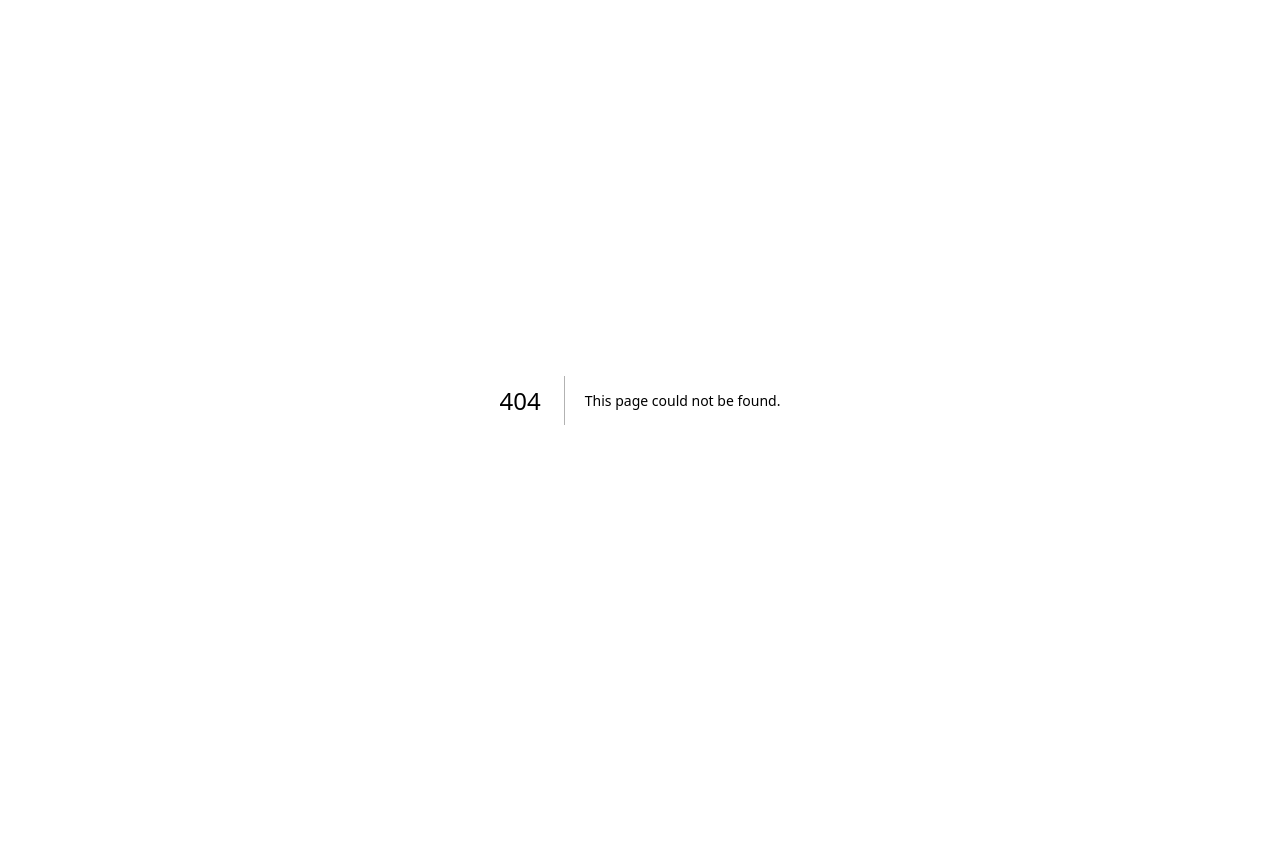
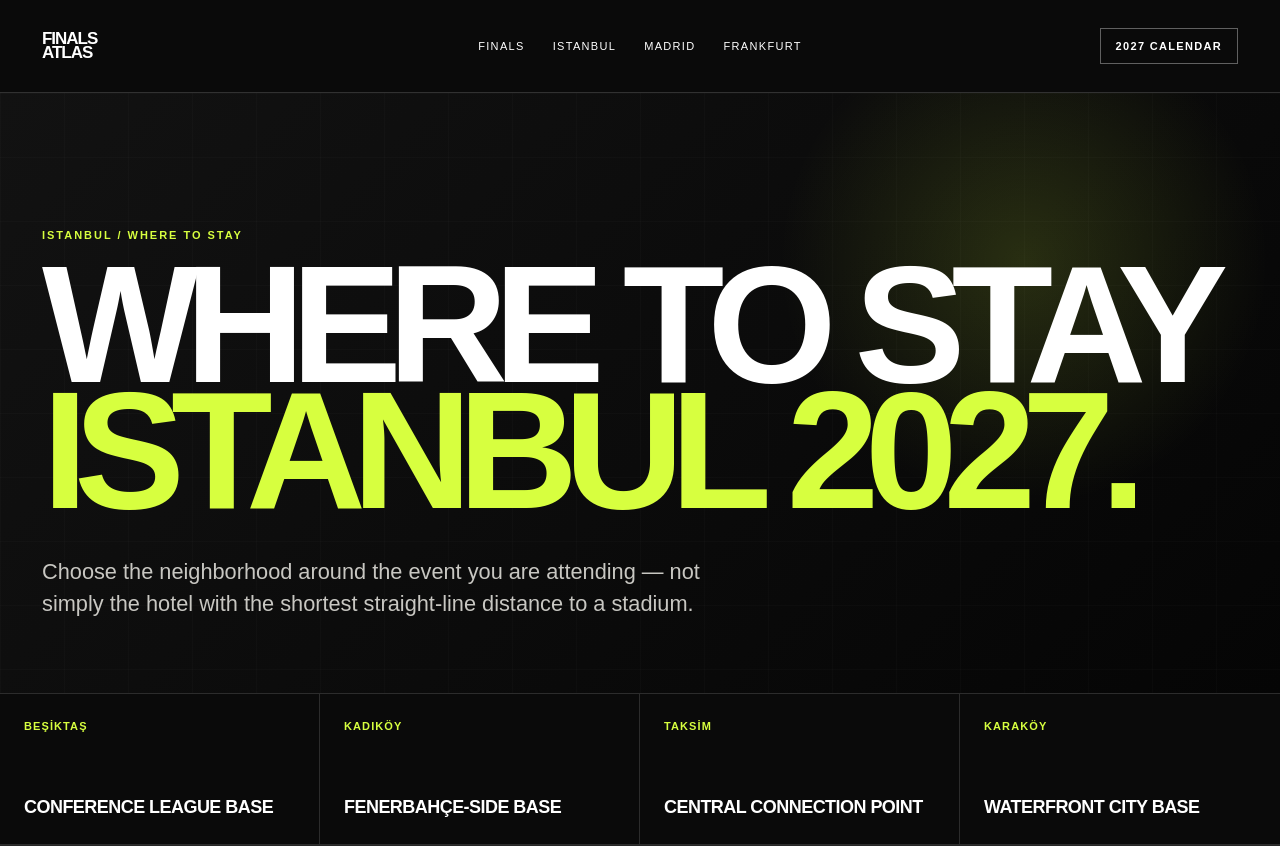
Before and after one commit to istanbulhighlights34-star/finalistanbul, a Next.js app: page /cities/istanbul/where-to-stay in a window 1280 px wide. Before the commit this address had no page. Shown: the top 846 px of the page. Before the commit the page ends 800 px from the top, so only its background shows below. Built offline with nearby package versions, Linux system fonts and the light colour scheme.

Commit message:
Add cities/istanbul/where-to-stay travel guide

```diff
--- /dev/null
+++ b/app/cities/istanbul/where-to-stay/page.tsx
@@ -0,0 +1,47 @@
+import type { Metadata } from "next";
+import TravelGuide from "../../../_components/TravelGuide";
+
+export const metadata: Metadata = {
+  title: "Where to Stay in Istanbul for the 2027 Finals",
+  description:
+    "Where to stay in Istanbul for the 2027 Spanish Super Cup and UEFA Conference League Final: Beşiktaş, Taksim, Karaköy, Kadıköy and stadium-first planning.",
+  alternates: { canonical: "/cities/istanbul/where-to-stay" },
+};
+
+export default function Page() {
+  return (
+    <TravelGuide
+      kicker="ISTANBUL / WHERE TO STAY"
+      title="WHERE TO STAY"
+      accent="ISTANBUL 2027."
+      lede="Choose the neighborhood around the event you are attending — not simply the hotel with the shortest straight-line distance to a stadium."
+      facts={[
+        ["BEŞİKTAŞ", "Conference League base"],
+        ["KADIKÖY", "Fenerbahçe-side base"],
+        ["TAKSİM", "Central connection point"],
+        ["KARAKÖY", "Waterfront city base"],
+      ]}
+      introTitle="ONE CITY. VERY DIFFERENT MATCHDAY BASES."
+      paragraphs={[
+        "Istanbul's 2027 football calendar is spread across both sides of the Bosphorus. The Spanish Super Cup uses Fenerbahçe, Beşiktaş and RAMS Park, while the UEFA Conference League final is at Beşiktaş Stadium. That makes neighborhood choice a transport decision as much as a hotel decision.",
+        "For a single match, staying on the same side of the city can simplify the day. For a multi-match trip, a central base with good rail or ferry connections can be more useful than being next to only one venue.",
+      ]}
+      cards={[
+        ["BEŞİKTAŞ", "The natural base for the Conference League final and the Spanish Super Cup semi-final at Tüpraş Stadium. Strong Bosphorus atmosphere and useful links toward Taksim and Kabataş."],
+        ["TAKSİM", "A flexible central option for visitors balancing football with sightseeing. The F1 funicular connects Taksim with Kabataş, where ferry and tram connections broaden your options."],
+        ["KARAKÖY", "Useful for the historic peninsula, Galata and waterfront transport. It is a city-first base rather than a stadium-first one, which suits longer stays."],
+        ["KADIKÖY", "The strongest base for the Fenerbahçe semi-final and Asian-side nightlife. Sabiha Gökçen Airport also connects to Kadıköy via the M4 metro corridor."],
+      ]}
+      relatedLinks={[
+        { href: "/cities/istanbul/airports-and-transport", label: "Istanbul airports & transport" },
+        { href: "/finals/spanish-super-cup-istanbul-2027", label: "Spanish Super Cup Istanbul 2027" },
+        { href: "/finals/conference-league-final-istanbul-2027", label: "Conference League Final Istanbul 2027" },
+        { href: "/cities/istanbul", label: "Istanbul city hub" },
+      ]}
+      sourceLinks={[
+        { href: "https://www.metro.istanbul/en/Hatlarimiz/HatDetay?hat=F1", label: "Metro Istanbul — F1 Taksim–Kabataş" },
+        { href: "https://www.sabihagokcen.aero/passengers-and-visitors/transport-and-parking/transportation/metro-en", label: "Sabiha Gökçen Airport — Metro" },
+      ]}
+    />
+  );
+}
```
